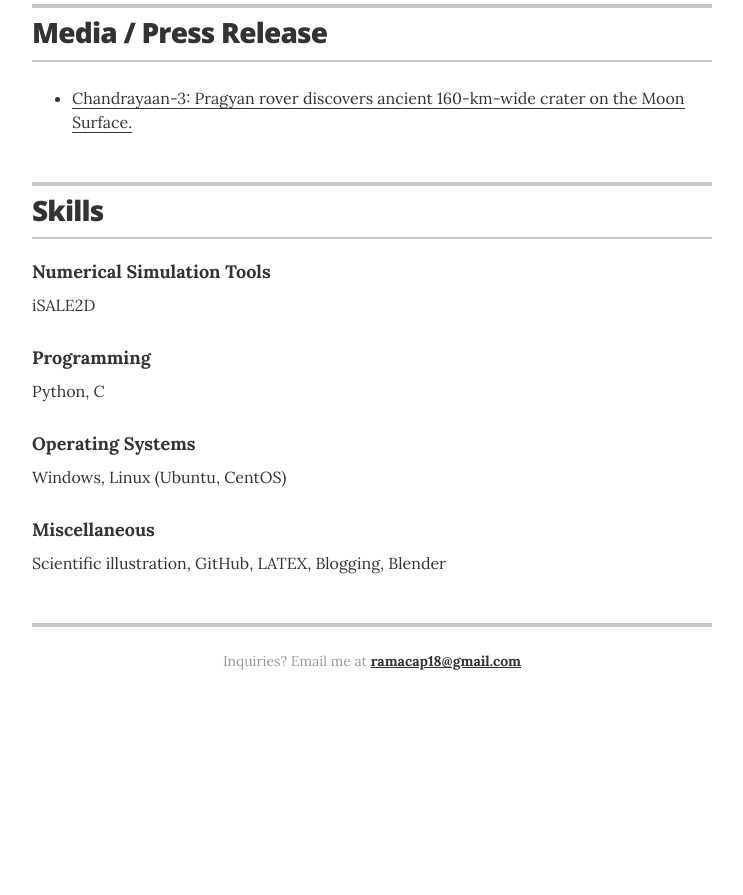
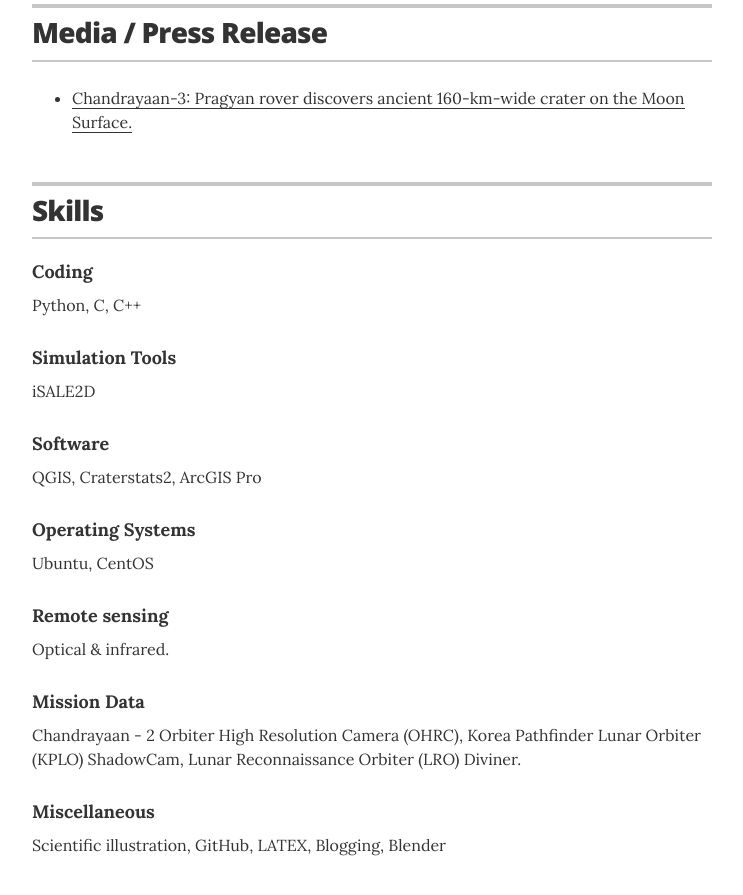
Before and after one commit to rasnv/rasnv.github.io, a Jekyll site: the page built from index.html, in a window 1280 px wide and 900 px high, scrolled down 1885 px. Shown: the top 895 px of the window, without its empty margins (268-1011 px from the left). Built offline with Jekyll 4.4.1, drawn with Linux system fonts in a browser that asks for light colours; before the commit the page ends 2605 px from its top, so only the background shows below that.

Commit message:
Update skills.yml

```diff
--- a/_data/skills.yml
+++ b/_data/skills.yml
@@ -1,12 +1,21 @@
 # Skills
-- skill: Numerical Simulation Tools
+- skill: Coding
+  description: Python, C, C++
+
+- skill: Simulation Tools
   description: iSALE2D
 
-- skill: Programming
-  description: Python, C
+- skill: Software
+  description: QGIS, Craterstats2, ArcGIS Pro
 
 - skill: Operating Systems
-  description: Windows, Linux (Ubuntu, CentOS)
+  description: Ubuntu, CentOS
+
+- skill: Remote sensing
+  description: Optical & infrared.
+
+- skill: Mission Data
+  description: Chandrayaan - 2 Orbiter High Resolution Camera (OHRC), Korea Pathfinder Lunar Orbiter (KPLO) ShadowCam, Lunar Reconnaissance Orbiter (LRO) Diviner.
 
 - skill: Miscellaneous
   description: Scientific illustration, GitHub, LATEX, Blogging, Blender
```
